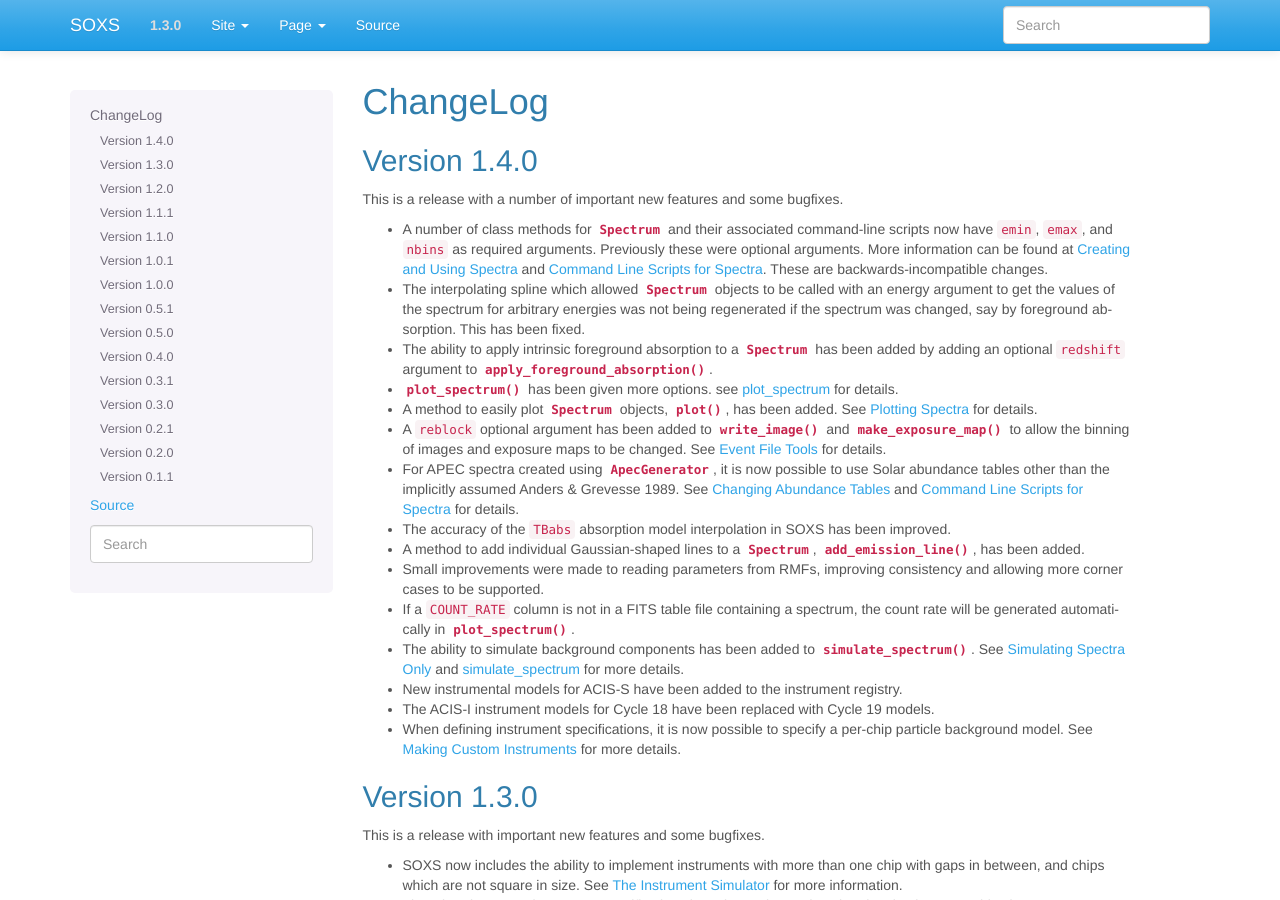
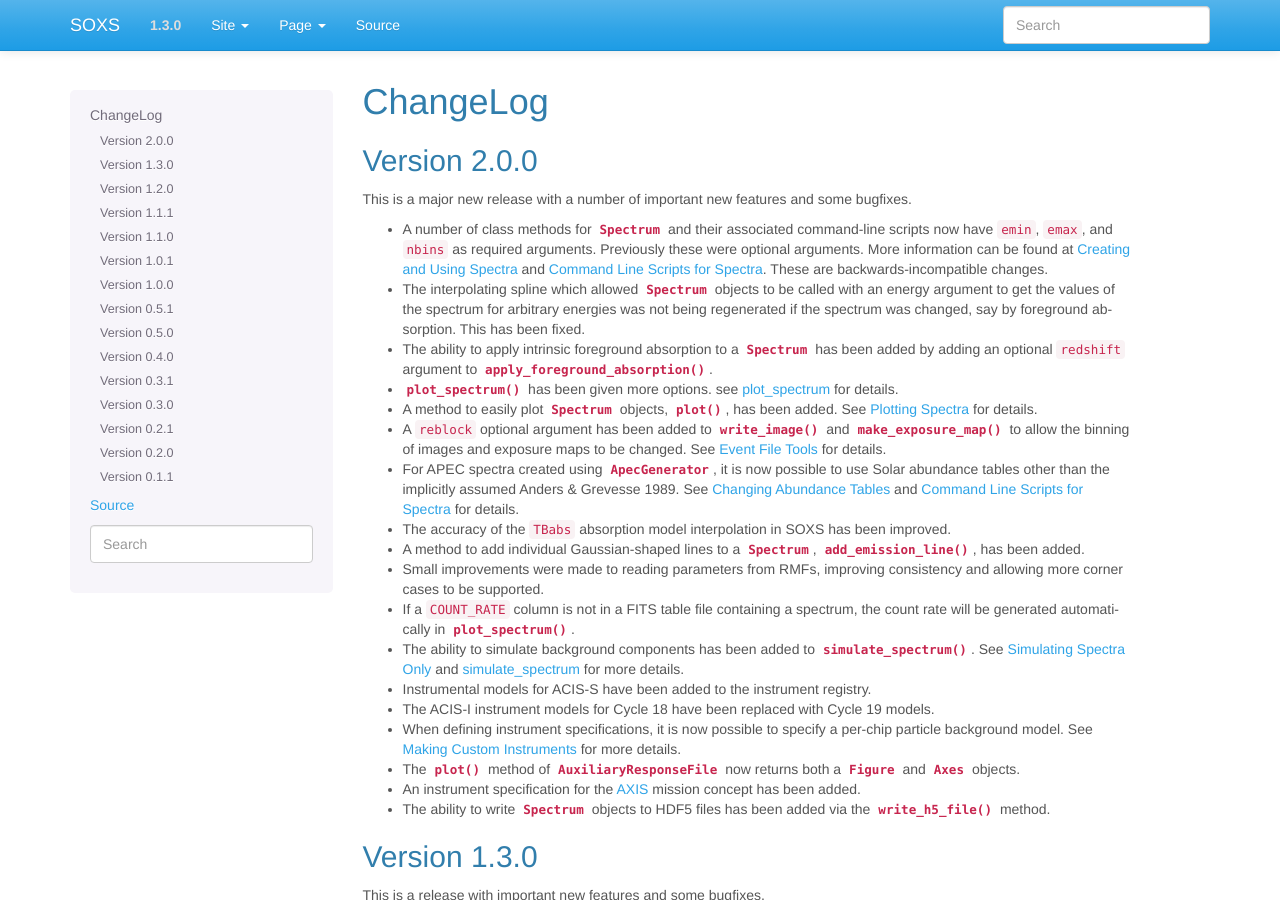
Before and after one commit to lynx-x-ray-observatory/soxs, a Sphinx documentation site: the page built from doc/source/changelog.rst, in a window 1280 px wide and 900 px high. Built offline with Sphinx 7.4.7, drawn with Linux system fonts in a browser that asks for light colours.

Commit message:
Add more stuff to the changelog. Version 2.0 because why not?

```diff
--- a/doc/source/changelog.rst
+++ b/doc/source/changelog.rst
@@ -3,10 +3,10 @@
 ChangeLog
 =========
 
-Version 1.4.0
+Version 2.0.0
 -------------
 
-This is a release with a number of important new features and some bugfixes.
+This is a major new release with a number of important new features and some bugfixes.
 
 * A number of class methods for :class:`~soxs.spectra.Spectrum` and their associated
   command-line scripts now have ``emin``, ``emax``, and ``nbins`` as required arguments.
@@ -39,10 +39,17 @@ This is a release with a number of important new features and some bugfixes.
 * The ability to simulate background components has been added to
   :func:`~soxs.instrument.simulate_spectrum`. See :ref:`simulate-spectrum` and
   :ref:`cmd-simulate-spectrum` for more details.
-* New instrumental models for ACIS-S have been added to the instrument registry.
+* Instrumental models for ACIS-S have been added to the instrument registry.
 * The ACIS-I instrument models for Cycle 18 have been replaced with Cycle 19 models.
 * When defining instrument specifications, it is now possible to specify a per-chip
   particle background model. See :ref:`custom-instruments` for more details.
+* The :meth:`~soxs.instrument.AuxiliaryResponseFile.plot` method of
+  :class:`~soxs.instrument.AuxiliaryResponseFile` now returns both a
+  :class:`~matplotlib.figure.Figure` and :class:`~matplotlib.axes.Axes` objects.
+* An instrument specification for the `AXIS <http://axis.astro.umd.edu>`_ mission
+  concept has been added.
+* The ability to write :class:`~soxs.spectra.Spectrum` objects to HDF5 files has
+  been added via the :meth:`~soxs.spectra.Spectrum.write_h5_file` method.
 
 Version 1.3.0
 -------------
```
